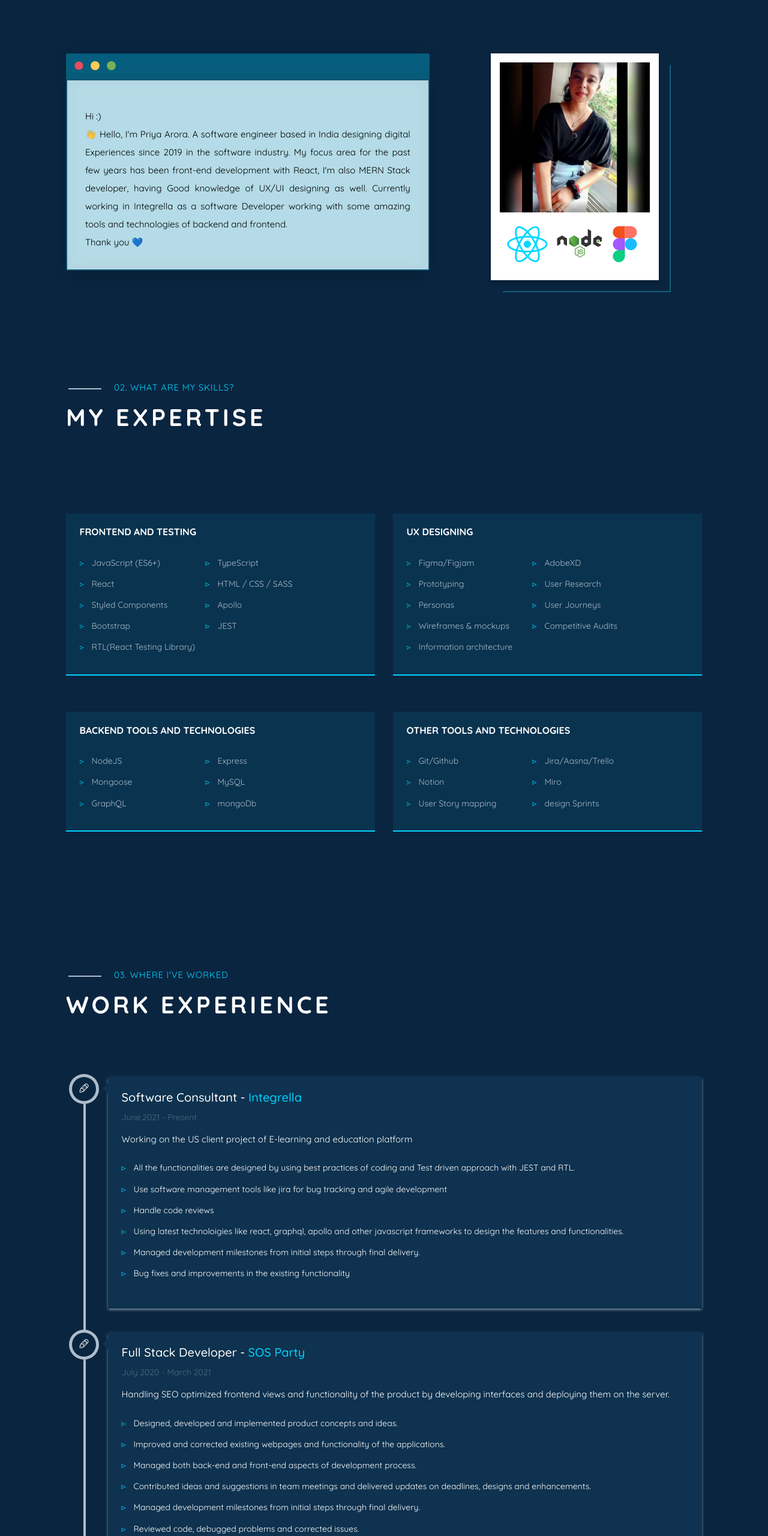
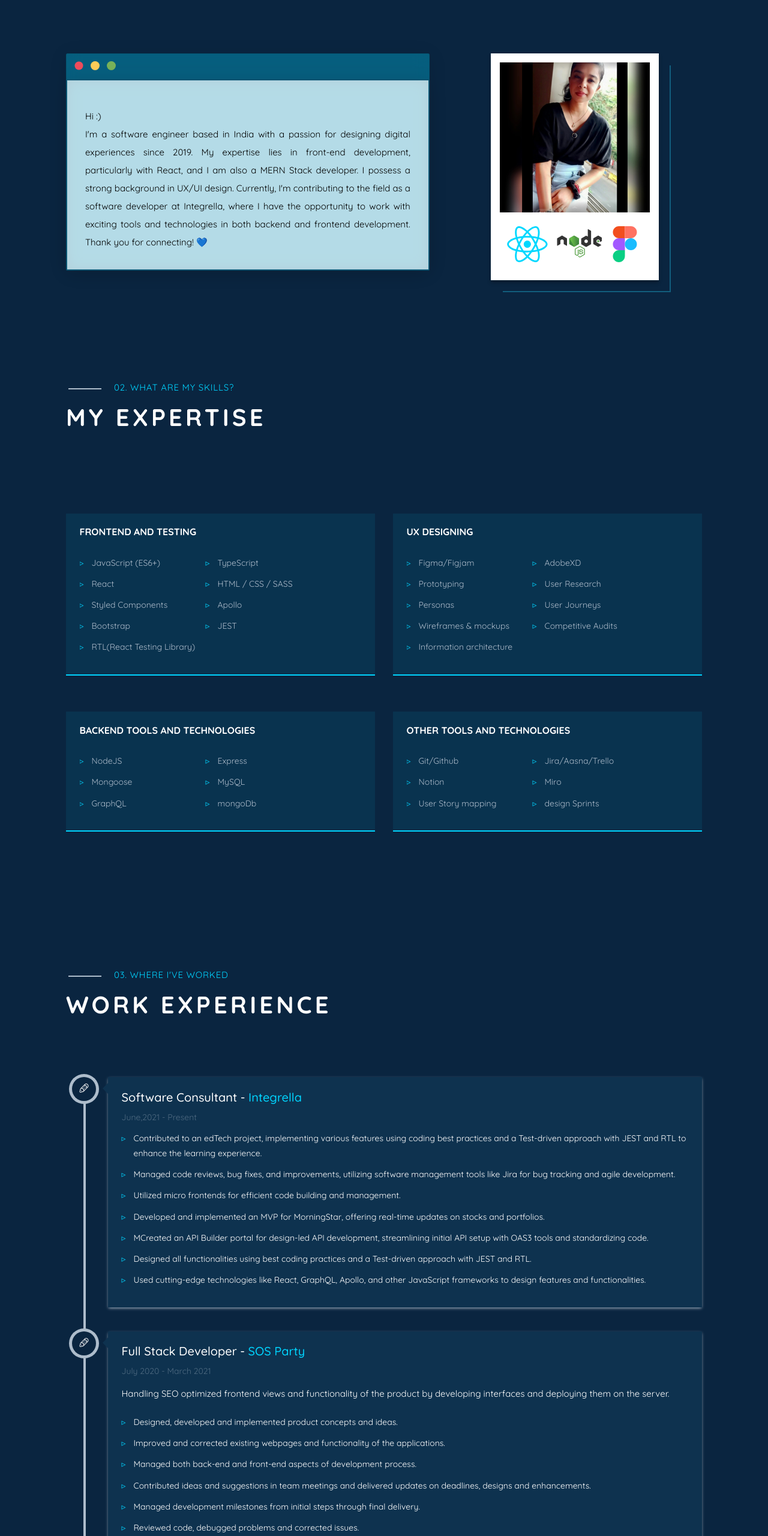
Before and after one commit to piyaarora/Portfolio, a website: page index.html in a window 1280 px wide. Shown: the part 1100-3660 px from the top of the page at 60% size. Drawn offline with Linux system fonts and the light colour scheme; files whose address does not match are found by name; a web font is replaced by a local one.

Commit message:
Fixed css and added Resume

```diff
--- a/css/style.css
+++ b/css/style.css
@@ -916,7 +916,6 @@
 }
 
 .work-section .btn-learn{
-  border:none !important;
   margin-bottom: 1rem;
 }
 .work-section .main-heading{
--- a/index.html
+++ b/index.html
@@ -191,7 +191,8 @@
 												</h2>
 												<h3 class="description">I design digital experiences.</h3>
 												<p><a class="btn btn-primary btn-learn"
-														href="./files/Priya Arora's CV.pdf" target="_blank">Download CV
+														href="./files/Priya Arora's Resume.pdf" target="_blank">Download
+														CV
 														<i class="icon-download4"></i></a></p>
 											</div>
 											<div class="scroll">
@@ -246,15 +247,13 @@
 									<div class="card-body text-justify ml-3 mr-3 text-padding"
 										style="height: auto; line-height: 200%;"><br><span>Hi
 											:)
-										</span><br>👋 Hello, I'm Priya Arora. A software engineer based
-										in India designing digital Experiences since 2019 in the software
-										industry. My focus area for the past few years has been front-end
-										development with React, I'm also MERN Stack developer, having
-										Good knowledge of UX/UI designing as well.
-										Currently working in Integrella as a software Developer working with
-										some amazing tools and technologies of backend and frontend.
-										<br />Thank
-										you 💙
+										</span><br>I'm a software engineer based in India with a passion for designing
+										digital experiences since 2019. My expertise lies in front-end development,
+										particularly with React, and I am also a MERN Stack developer. I possess a
+										strong background in UX/UI design. Currently, I'm contributing to the field as a
+										software developer at Integrella, where I have the opportunity to work with
+										exciting tools and technologies in both backend and frontend development. Thank
+										you for connecting! 💙
 									</div>
 								</div>
 							</div>
@@ -518,24 +517,30 @@
 											<div>
 												June,2021 - Present
 											</div>
-											<p> Working on the US client project of E-learning and education
-												platform
+
 											<ul>
-												<li>All the functionalities are designed by using best practices
-													of coding and Test driven approach with JEST and RTL.</li>
-												<li>Use software management tools like jira for bug tracking and
-													agile development</li>
-												<li>Handle code reviews</li>
-												<li>Using latest technoloigies like react, graphql, apollo and
-													other javascript frameworks to design the features and
-													functionalities.
+												<li>Contributed to an edTech project, implementing various features
+													using coding best practices and a Test-driven approach with JEST and
+													RTL to enhance the learning experience.</li>
+												<li>Managed code reviews, bug fixes, and improvements, utilizing
+													software management tools like Jira for bug tracking and agile
+													development.</li>
+												<li>Utilized micro frontends for efficient code building and management.
 												</li>
-												<li>Managed development milestones from initial steps through
-													final delivery.</li>
-												<li>Bug fixes and improvements in the existing functionality
+												<li>Developed and implemented an MVP for MorningStar, offering real-time
+													updates on stocks and portfolios.
+												</li>
+												<li>MCreated an API Builder portal for design-led API development,
+													streamlining initial API setup with OAS3 tools and standardizing
+													code.</li>
+												<li>Designed all functionalities using best coding practices and a
+													Test-driven approach with JEST and RTL.
+												</li>
+												<li>
+													Used cutting-edge technologies like React, GraphQL, Apollo, and
+													other JavaScript frameworks to design features and functionalities.
 												</li>
 											</ul>
-											</p>
 
 										</div>
 									</div>
@@ -612,11 +617,12 @@
 							<div class="col-md-12">
 								<ul class="nav nav-pills centered work-menu">
 									<li class="active">
-										<a class="btn btn-primary btn-learn" data-toggle="pill" href="#pane1">JavaScript
+										<button class="btn btn-primary btn-learn" data-toggle="pill"
+											href="#pane1">JavaScript
 											Projects
-										</a>
+											</a>
 									</li>
-									<li><a class="btn btn-primary btn-learn" data-toggle="pill" href="#pane2">React
+									<li><button class="btn btn-primary btn-learn" data-toggle="pill" href="#pane2">React
 											Projects</a>
 									</li>
 								</ul>
```
Also changed, not shown: 5 other files.
